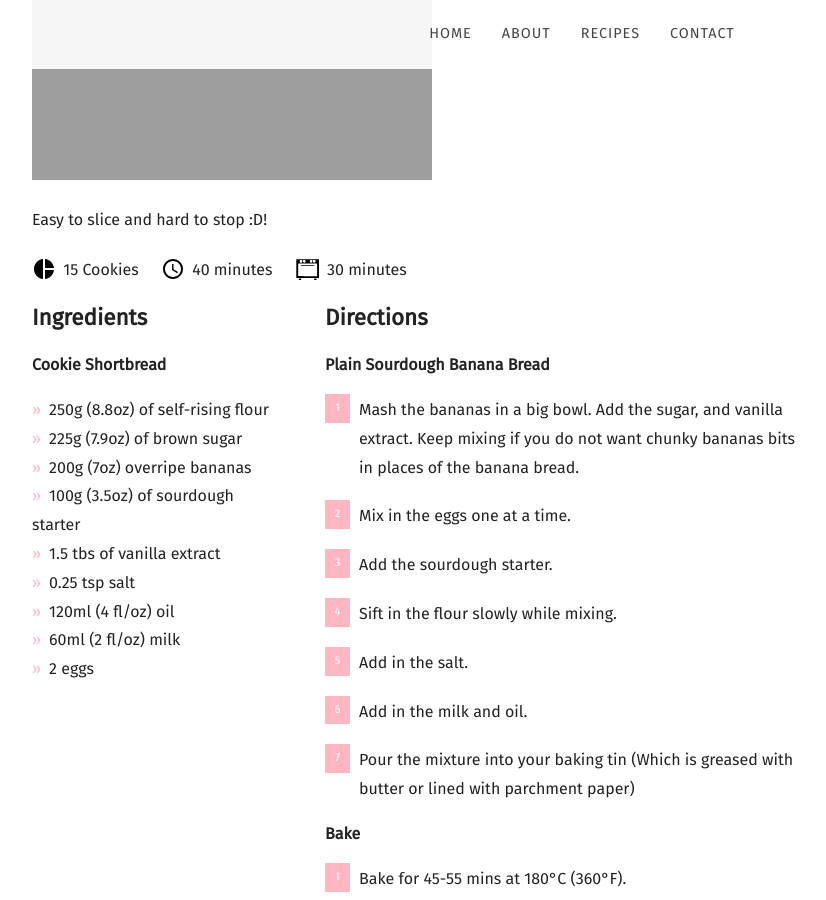
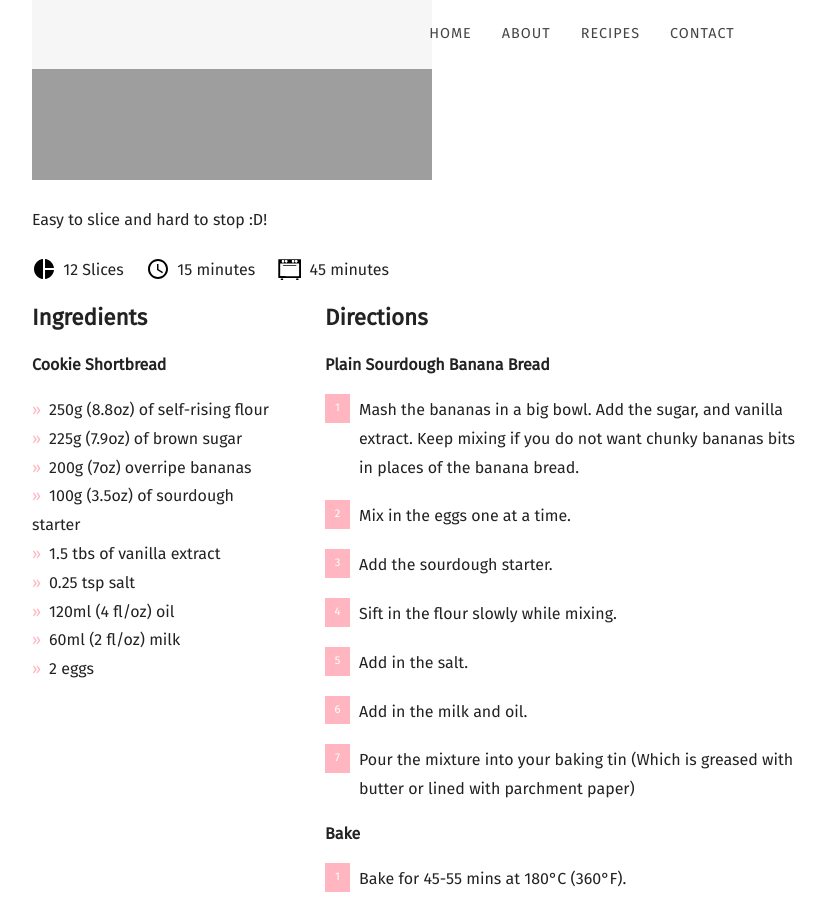
Before and after one commit to mcginleyireland/irishbaking.github.io, a Jekyll site: the page built from _posts/2020-10-03-plain-sourdough-banana-bread.md, in a window 1280 px wide and 900 px high, scrolled down 1276 px. Shown: the whole window, without its empty margins (58-884 px from the left). Built offline with Jekyll 4.4.1, drawn with Linux system fonts in a browser that asks for light colours; nearby versions of some CDN libraries; some web fonts are replaced.

Commit message:
Sourdough banana bread, adding the time to make it.

```diff
--- a/_posts/2020-10-03-plain-sourdough-banana-bread.md
+++ b/_posts/2020-10-03-plain-sourdough-banana-bread.md
@@ -5,9 +5,9 @@ categories:
   - Banana Breads
 featured_image: https://irishbaking.ie/images/Banana_Breads/Plain_Sourdough_Banana_Bread/Image_1.jpg
 recipe:
-  servings: 15 Cookies
-  prep: 40 minutes
-  cook: 30 minutes
+  servings: 12 Slices
+  prep: 15 minutes
+  cook: 45  minutes
   ingredients_markdown: |-
     **Cookie Shortbread**
 
```
